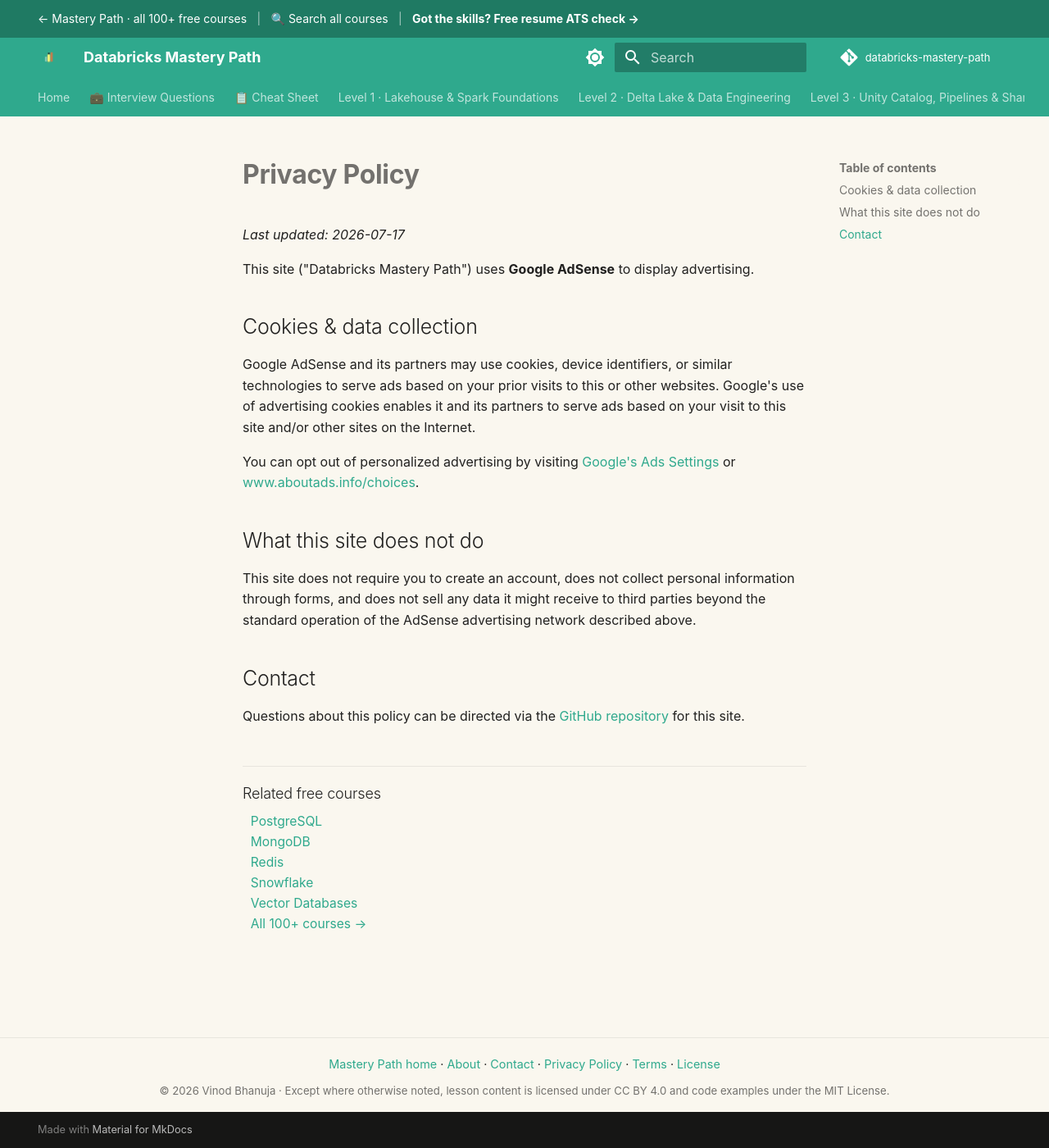
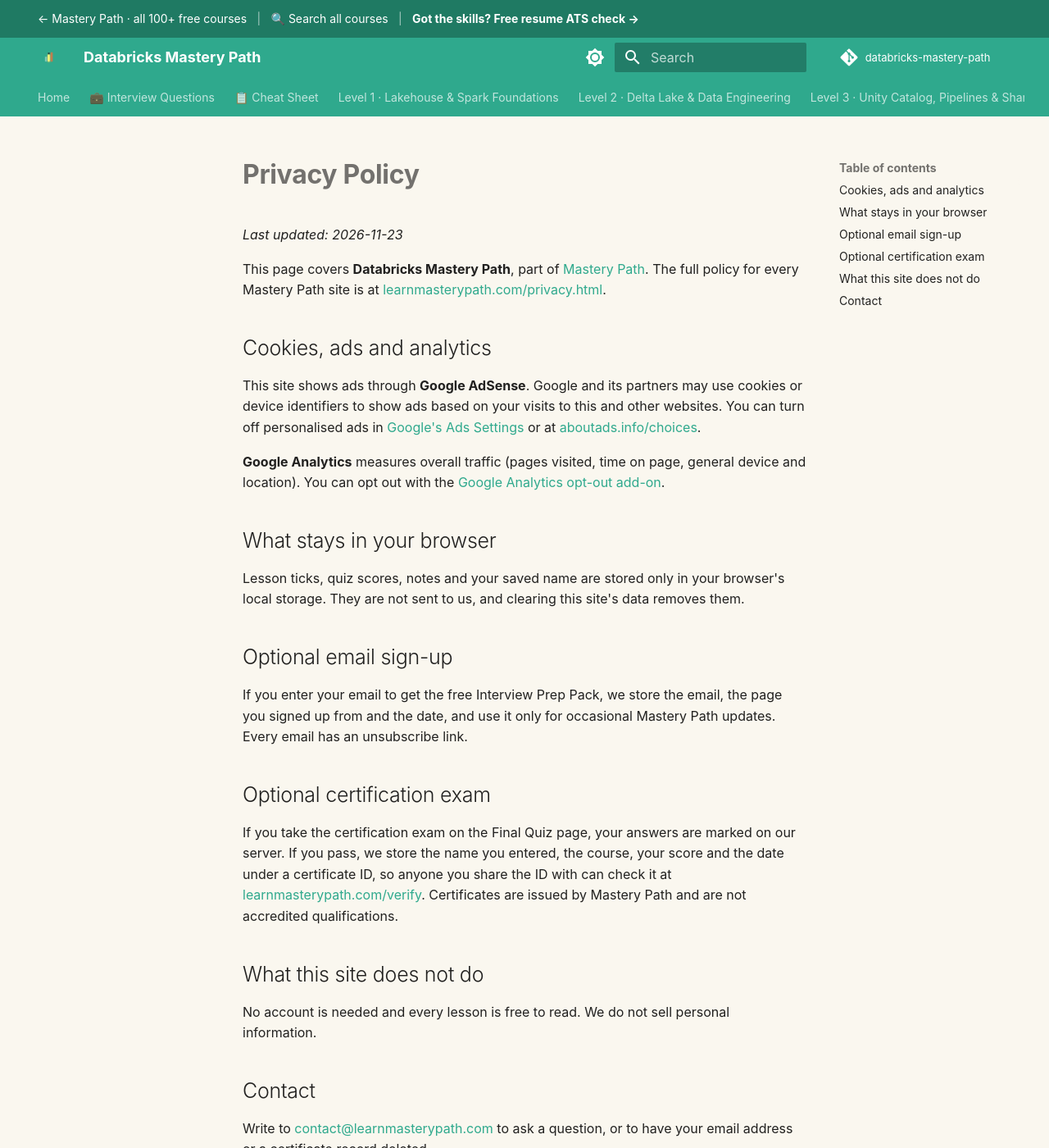
Before and after one commit to SIGILIPELLI/databricks-mastery-path, an MkDocs documentation site: the page built from docs/privacy.md, in a window 1280 px wide and 1400 px high. Shown: the whole window at 82% size. Built offline with MkDocs 1.6.1 and Material for MkDocs 9.7.7, drawn with Linux system fonts in a browser that asks for light colours; comment, search, counter and statistics services are not loaded.

Commit message:
Update privacy page: progress stays in the browser, optional email sign-up and certification exam, link to the full policy
Co-Authored-By: Claude Opus 5.5 <noreply@anthropic.com>

```diff
--- a/docs/privacy.md
+++ b/docs/privacy.md
@@ -1,33 +1,35 @@
 ---
-description: "Privacy policy for Databricks Mastery Path: how Google AdSense cookies work here, what the site does not collect, and how to opt out."
+description: "Privacy policy for the free Databricks Mastery Path: cookies for ads and analytics, what stays in your browser, and the optional email sign-up and certification exam."
 ---
 
 # Privacy Policy
 
-_Last updated: 2026-07-17_
+_Last updated: 2026-11-23_
 
-This site ("Databricks Mastery Path") uses **Google AdSense** to display advertising.
+This page covers **Databricks Mastery Path**, part of [Mastery Path](https://learnmasterypath.com/). The full policy for every Mastery Path site is at [learnmasterypath.com/privacy.html](https://learnmasterypath.com/privacy.html).
 
-## Cookies & data collection
+## Cookies, ads and analytics
 
-Google AdSense and its partners may use cookies, device identifiers, or similar
-technologies to serve ads based on your prior visits to this or other websites.
-Google's use of advertising cookies enables it and its partners to serve ads
-based on your visit to this site and/or other sites on the Internet.
+This site shows ads through **Google AdSense**. Google and its partners may use cookies or device identifiers to show ads based on your visits to this and other websites. You can turn off personalised ads in [Google's Ads Settings](https://adssettings.google.com/) or at [aboutads.info/choices](https://www.aboutads.info/choices/).
 
-You can opt out of personalized advertising by visiting
-[Google's Ads Settings](https://adssettings.google.com/) or
-[www.aboutads.info/choices](https://www.aboutads.info/choices/).
+**Google Analytics** measures overall traffic (pages visited, time on page, general device and location). You can opt out with the [Google Analytics opt-out add-on](https://tools.google.com/dlpage/gaoptout).
+
+## What stays in your browser
+
+Lesson ticks, quiz scores, notes and your saved name are stored only in your browser's local storage. They are not sent to us, and clearing this site's data removes them.
+
+## Optional email sign-up
+
+If you enter your email to get the free Interview Prep Pack, we store the email, the page you signed up from and the date, and use it only for occasional Mastery Path updates. Every email has an unsubscribe link.
+
+## Optional certification exam
+
+If you take the certification exam on the Final Quiz page, your answers are marked on our server. If you pass, we store the name you entered, the course, your score and the date under a certificate ID, so anyone you share the ID with can check it at [learnmasterypath.com/verify](https://learnmasterypath.com/verify/). Certificates are issued by Mastery Path and are not accredited qualifications.
 
 ## What this site does not do
 
-This site does not require you to create an account, does not collect personal
-information through forms, and does not sell any data it might receive to third
-parties beyond the standard operation of the AdSense advertising network
-described above.
+No account is needed and every lesson is free to read. We do not sell personal information.
 
 ## Contact
 
-Questions about this policy can be directed via the
-[GitHub repository](https://github.com/SIGILIPELLI/databricks-mastery-path) for this
-site.
+Write to [contact@learnmasterypath.com](mailto:contact@learnmasterypath.com) to ask a question, or to have your email address or a certificate record deleted.
```
